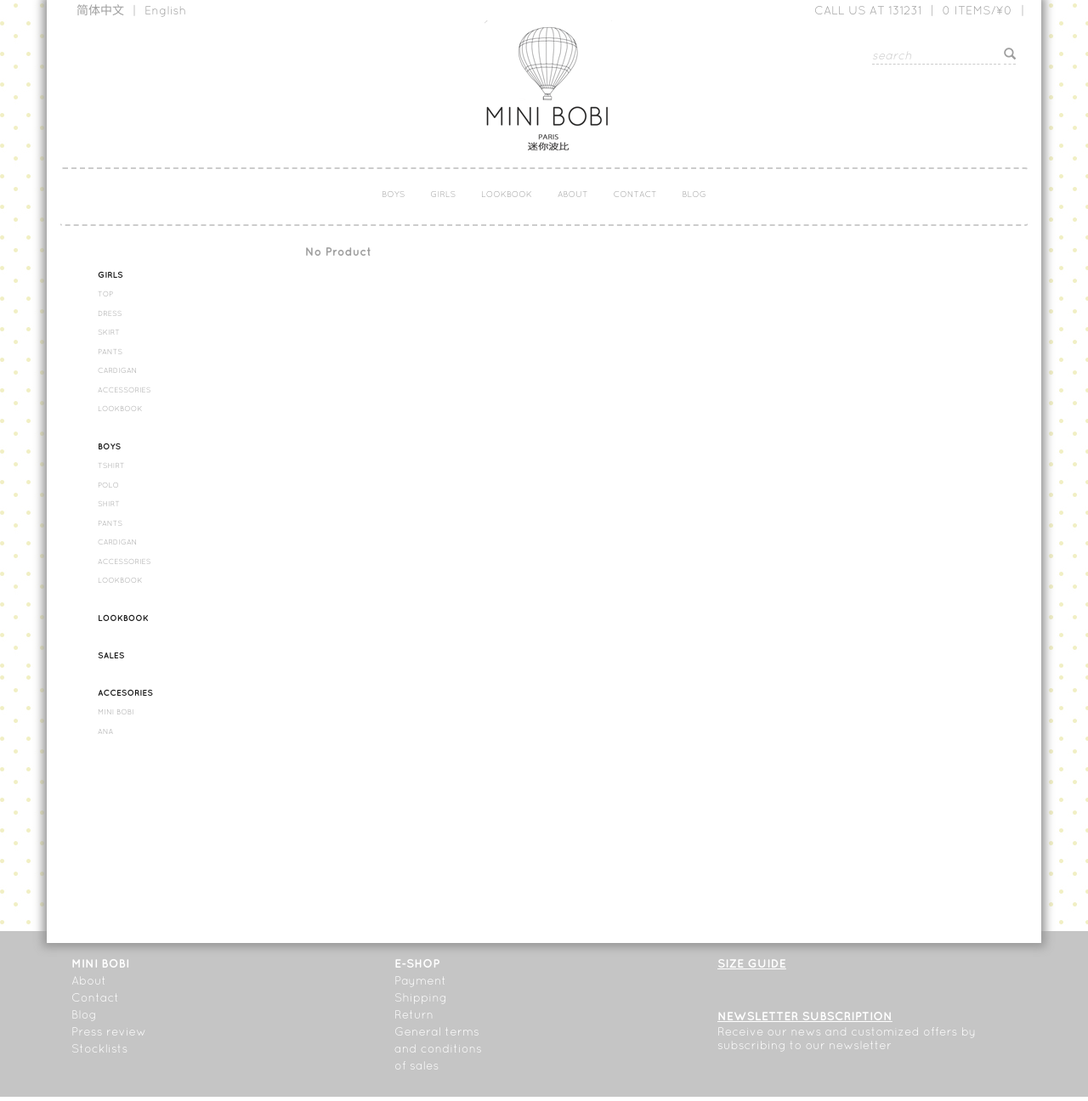
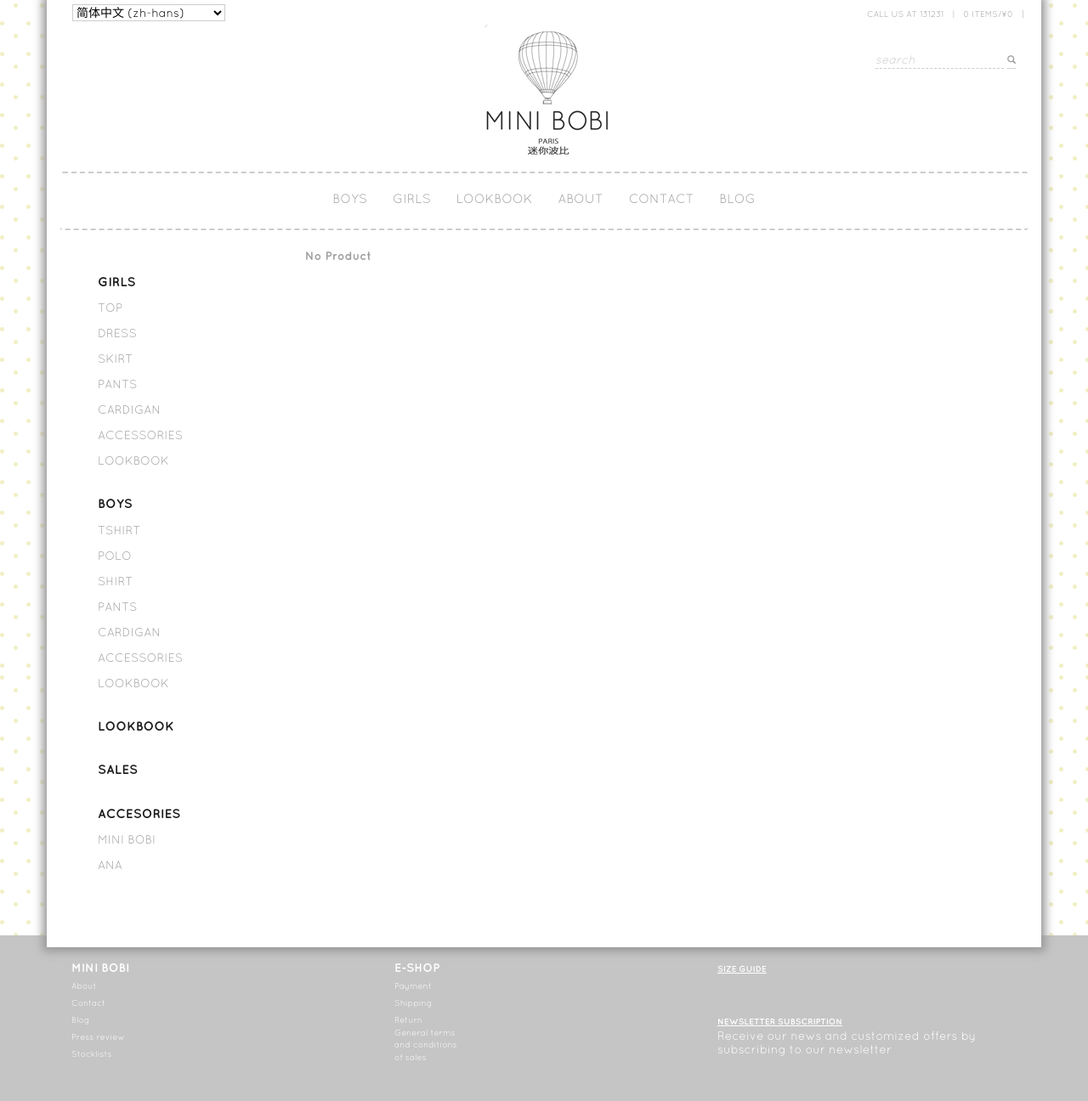
Before and after one commit to jazdelu/minibobi, a Django app: page / in a window 1280 px wide. Shown: the part 20-1316 px from the top of the page at 85% size. Run offline with Django 3.2, Linux system fonts and the light colour scheme; data that the repository does not hold is empty; parts of the project's set-up code (start-up, migrations or seed data) failed here and were passed over; some libraries are stand-ins or nearby versions.

Commit message:
add i18n

```diff
--- a/lookbook/models.py
+++ b/lookbook/models.py
@@ -16,7 +16,7 @@
 class Image(models.Model):
 
 	image = models.ImageField(upload_to='lookbook/', verbose_name = _('Image'))
-	lookbook = models.ForeignKey(Lookbook)
+	lookbook = models.ForeignKey(Lookbook, related_name = 'images')
 	class Meta:
 		verbose_name = _('Image')
 		verbose_name_plural = _('Image')
--- a/lookbook/views.py
+++ b/lookbook/views.py
@@ -4,4 +4,4 @@
 # Create your views here.
 def get_lookbooks(request):
 	lookbooks = Lookbook.objects.all()
-	return render_to_response('lookbook.html',{"lookbooks":lookbook},context_instance = RequestContext(request) )
+	return render_to_response('lookbook.html',{"lookbooks":lookbooks},context_instance = RequestContext(request) )
--- a/minibobi/urls.py
+++ b/minibobi/urls.py
@@ -9,9 +9,17 @@
     # Examples:
     url(r'^$', 'minibobi.views.home', name='home'),
     # url(r'^blog/', include('blog.urls')),
+    url(r'^about/$','minibobi.views.about',name='about'),
     url(r'^admin/', include(admin.site.urls)),
     url(r'^product/',include('product.urls')),
+    url(r'^lookbook/','lookbook.views.get_lookbooks',name='lookbook'),
     url(r'^cart/',include('cart.urls')),
     url(r'^order/',include('order.urls')),
-    url(r'^lang/$', 'minibobi.views.set_language',name="set language"),
+    #url(r'^lang/$', 'minibobi.views.set_language',name="set language"),
+    url(r'^i18n/', include('django.conf.urls.i18n')),
 )+static(settings.MEDIA_URL, document_root=settings.MEDIA_ROOT)+static(settings.STATIC_URL, document_root=settings.STATIC_ROOT)
+
+if 'rosetta' in settings.INSTALLED_APPS:
+    urlpatterns += patterns('',
+        url(r'^rosetta/', include('rosetta.urls')),
+    )
--- a/minibobi/views.py
+++ b/minibobi/views.py
@@ -25,8 +25,7 @@
 
 def set_language(request):
 	if request.GET:
-		user_language = 'zh'
-		translation.activate(user_language)
+		translation.activate('zh')
 		response = HttpResponseRedirect('/')
-		response.set_cookie(settings.LANGUAGE_COOKIE_NAME, user_language)
+		response.set_cookie(settings.LANGUAGE_COOKIE_NAME, 'zh')
 	return response
--- a/order/admin.py
+++ b/order/admin.py
@@ -1,4 +1,4 @@
-#coding:utf8
+# -*- coding: utf-8 -*-
 from django.contrib import admin
 from order.models import Express, Order
 from django.utils.translation import ugettext_lazy as _
--- a/product/admin.py
+++ b/product/admin.py
@@ -60,7 +60,7 @@
 	extra = 1
 
 
-class ProductAdmin(admin.ModelAdmin):
+class ProductAdmin(TranslationAdmin):
 	list_display = ('name','short_description','collection','category','discount','pub_date_format')
 	fieldsets = (
 		(_('Basic Information'), {
--- a/product/forms.py
+++ b/product/forms.py
@@ -1,5 +1,4 @@
-#coding:utf8
-
+# -*- coding: utf-8 -*-
 from django.forms import *
 from suit.widgets import *
 class ColorAdminForm(ModelForm):
--- a/product/models.py
+++ b/product/models.py
@@ -1,4 +1,4 @@
-#coding:utf8
+# -*- coding: utf-8 -*-
 from django.db import models
 from django.utils.translation import ugettext_lazy as _
 from mptt.models import MPTTModel, TreeForeignKey
--- a/product/translation.py
+++ b/product/translation.py
@@ -3,9 +3,10 @@
 
 class ProductTranslationOptions(TranslationOptions):
 	fields = ('name','short_description','long_description','page_title','description_meta','keywords_meta')
-	required_languages = ('zh', 'en')
+	required_languages = ('en','zh-cn')
 
+translator.register(Product,ProductTranslationOptions)
 
 class ColorTranslationOptions(TranslationOptions):
 	fields = ('name',)
-	required_languages = ('zh', 'en')
+	required_languages = ('en','zh-cn')
--- a/static/minibobi/css/style.css
+++ b/static/minibobi/css/style.css
@@ -43,11 +43,18 @@
 h4,h5,h6{
 	font-weight: normal;
 }
+a{
+	font-size: 1rem;
+}
 a:hover{
-	text-decoration:none;
 	color:#000;
 	background-color:transparent;
 	background-color: #fff;
+}
+
+a.active{
+	text-decoration: underline;
+	color:#000;
 }
 
 
@@ -84,9 +91,22 @@
 	position: relative;
 	padding-bottom: 1em;
 }
+.top{
+	margin-top: 5px;
+}
 .top ul>li>a{
 	padding: 2px 5px
 }
+.language-form{
+	display: inline-block;
+}
+.language-form select{
+   width: 180px;
+   overflow: hidden;
+   background-color: #fff;
+   border: 1px solid #ccc;
+}
+
 .logo{
 	text-align: right;
 	position: relative;
@@ -178,13 +198,14 @@
 .main-nav >li>a{
 	color:#9e9e9e;
 	background-color: transparent;
-	font-size: 1rem;
+	font-size: 1.5rem;
 	padding-top:20px;
 	padding-bottom:20px;
 }
 .main-nav >li>a:hover{
 	color:#333;
 	background-color: transparent;
+	text-decoration: underline;
 }
 
 /*---------------Banner--------------*/
@@ -218,6 +239,11 @@
   margin: 0 auto;
 }
 
+.banner .i{
+	position: absolute;
+	left:20px;
+	top:40%;
+}
 
 
 
@@ -230,20 +256,23 @@
 }
 .side-nav > li > a{
 	color:#1b1b1b;
-	font-size: 1rem;
+	font-size: 1.5rem;
 	font-weight: bold;
 	margin-top: 10px;
 }
 .side-nav > li > a:first{
 	color:#1b1b1b;
-	font-size: 1rem;
-
+	font-size: 1.5rem;
 	font-weight: bold;
 	margin-top: 0px;
 }
+.side-nav > li > a:hover{
+	text-decoration: underline;
+}
+
 .side-nav > li >ul>li>a{
 	color:#9e9e9e;
-	font-size: 0.875rem;
+	font-size: 1.4rem;
 	padding-top: 0px;
 	padding-bottom: :0px;
 }
@@ -253,6 +282,7 @@
 	font-size: 0.875rem;
 	padding-top: 0px;
 	padding-bottom: :0px;
+	text-decoration: underline;
 }
 .item{
 	padding: 10px;
@@ -365,11 +395,10 @@
 .lookbook{
 	margin-bottom: .5em;
 	position: relative;
+	text-align: center;
 }
 .lookbook .title{
-	position: absolute;
-	top:1em;
-	left: 2em;
+	text-align: left;
 }
 .discount{
 	width: 30%;
--- a/templates/base-list.html
+++ b/templates/base-list.html
@@ -16,15 +16,15 @@
                     <li><a href="/lookbook/">LOOKBOOK</a></li>
                 </ul>
             </li>
-            <li><a href="#">BOYS</a>
+            <li><a href="/product/boys/">BOYS</a>
                 <ul class="nav">
                     <li><a href="/product/boys/tshirt/">TSHIRT</a></li>
                     <li><a href="/product/boys/polo/">POLO</a></li>
                     <li><a href="/product/boys/shirt/">SHIRT</a></li>
                     <li><a href="/product/boys/pants/">PANTS</a></li>
                     <li><a href="/product/boys/cardigan">CARDIGAN</a></li>
-                    <li><a href="/product/boysaccessories/">ACCESSORIES</a></li>
-                    <li><a href="#">LOOKBOOK</a></li>
+                    <li><a href="/product/boys/accessories/">ACCESSORIES</a></li>
+                    <li><a href="/lookbook/">LOOKBOOK</a></li>
                 </ul>
             </li>
             <li><a href="/lookbook/">LOOKBOOK</a></li>
--- a/templates/base.html
+++ b/templates/base.html
@@ -12,6 +12,7 @@
     <meta name="author" content="Minibobi">
     <link href="http://minibobi.qiniudn.com/static/bootstrap/css/bootstrap.min.css" rel="stylesheet" type="text/css">
     <link href="http://minibobi.qiniudn.com/static/bootstrap/css/bootstrap-responsive.min.css" rel="stylesheet" type="text/css">
+
     <link href="http://minibobi.qiniudn.com/static/minibobi/css/style.css" rel="stylesheet" type="text/css">
     {% block css %}
     {% endblock %}
@@ -22,11 +23,19 @@
     <div class="container shadow-page">
             <header>
             <div class="col-lg-12 col-sm-12 col-xs-12 navbar-header top hidden-xs">
-                <ul class="nav navbar-nav">
-                    <li><a href="/lang/?lang=zh&next={{request.path}}">简体中文</a></li>
-                    <li><a>|</a></li>
-                    <li><a href="/lang/?lang=en&next={{request.path}}">English</a></li>
-                </ul>
+                {% load i18n %}
+                 <form action="{% url 'set_language' %}" method="post" class="form-inline language-form">
+                {% csrf_token %}
+                <input name="next" type="hidden" value="{{ redirect_to }}" />
+                <select name="language">
+                {% get_language_info_list for LANGUAGES as languages %}
+                {% for language in languages %}
+                <option value="{{ language.code }}"{% if language.code == LANGUAGE_CODE %} selected="selected"{% endif %}>
+                    {{ language.name_local }} ({{ language.code }})
+                </option>
+                {% endfor %}
+                </select>
+                </form>
                 <ul class="nav navbar-nav navbar-right ">
                     <li><a><span>CALL US AT 131231</span></a></li>
                     <li><a><span>|</span></a></li>
@@ -50,7 +59,7 @@
             </div>
             <div class="col-lg-12 col-sm-12 col-xs-12 mobile-nav">
                 <ul class="nav navbar-nav">
-                    <li><a href="#" class="dropdown-toggle" data-toggle ="dropdown"><span>GIRLS</span><span class="glyphicon glyphicon-chevron-down"></span></a>
+                    <li><a href="#" class="dropdown-toggle" data-toggle ="dropdown"><span>{% trans "GIRLS" %}</span><span class="glyphicon glyphicon-chevron-down"></span></a>
                         <ul class="dropdown-menu wideMenuItem">
                             <li><a href="/product/girls/top/">TOP</a></li>
                             <li><a href="/product/girls/dress/">DRESS</a></li>
@@ -61,7 +70,7 @@
                             <li><a href="/lookbook/">LOOKBOOK</a></li>
                         </ul>
                     </li>
-                    <li><a href="#" class="dropdown-toggle" data-toggle ="dropdown"><span>BOYS</span><span class="glyphicon glyphicon-chevron-down"></span></a>
+                    <li><a href="#" class="dropdown-toggle" data-toggle ="dropdown"><span>{% trans "BOYS" %}</span><span class="glyphicon glyphicon-chevron-down"></span></a>
                         <ul class="dropdown-menu wideMenuItem">
                             <li><a href="/product/boys/tshirt/">TSHIRT</a></li>
                             <li><a href="/product/boys/polo/">POLO</a></li>
@@ -69,7 +78,7 @@
                             <li><a href="/product/boys/pants/">PANTS</a></li>
                             <li><a href="/product/boys/cardigan">CARDIGAN</a></li>
                             <li><a href="/product/boysaccessories/">ACCESSORIES</a></li>
-                            <li><a href="#">LOOKBOOK</a></li>
+                            <li><a href="/lookbook/">LOOKBOOK</a></li>
                         </ul>
                     </li>
                     <li><a href="/lookbook/"><span>LOOKBOOK</span><span class="glyphicon glyphicon-chevron-right"></span></a></li>
@@ -158,10 +167,15 @@
         }
     });
 </script>
-<script>
+<script type="text/javascript">
   $(function() {
     $(".banner ul").responsiveSlides();
   });
+</script>
+<script type="text/javascript">
+    $(".language-form select").change(function(){
+        $(".language-form").submit();
+    });
 </script>
 {% block js %}
 {% endblock %}
--- a/templates/index.html
+++ b/templates/index.html
@@ -14,7 +14,7 @@
                     {% for p in products %}
                     <div class="col-md-4 col-sm-4 col-xs-6 item">
                         <div class="cover">
-                            <a href="/product/{{ p.id }}">
+                            <a href="/product/{{ p.id }}/">
                             <img src="{{ p.get_cover.thumb_big }}" class="img-responsive"/>
                             {% if p.is_discount %}
                             <img src="{{ p.discount.icon.url }}" class="discount" />
@@ -22,7 +22,7 @@
                             </a>
                         </div>
                         <div class="brief">
-                        <p><a href="/product/{{ p.id }}">{{ p.name }}</a></p>
+                        <p><a href="/product/{{ p.id }}/">{{ p.name }}</a></p>
                         <p>
                         {% if p.is_discount %}
                         <span style="text-decoration:line-through;">¥{{ p.price }}</span>
@@ -33,7 +33,7 @@
                         </p>
                         </div>
                         <div class="cart_btn">
-                        <a href= "/product/{{ p.id }}"><span>VIEW PRODUCT</span></a>
+                        <a href= "/product/{{ p.id }}/"><span>VIEW PRODUCT</span></a>
                         </div>
                     </div>
                     {% empty %}
```
Also changed, not shown: lookbook/urls.py (deleted, +0 -8 lines), minibobi/settings.py (+11 -8 lines), templates/list.html (+11 -12 lines), templates/lookbook.html (+7 -11 lines), locale/zh-cn/LC_MESSAGES/django.po (added).
